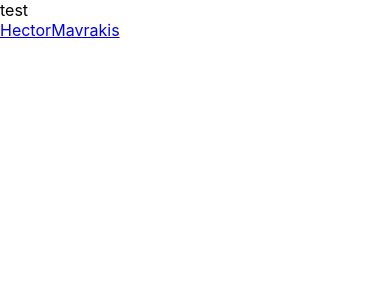
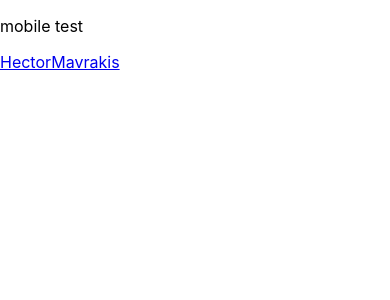
Before and after one commit to Kevin-Vigil/HectorMavrakis, a React (Create React App) app in the folder hector-mav-web/: page / in a window 390 px wide. Shown: the top 300 px of the page. Built offline with nearby package versions, Linux system fonts and the light colour scheme.

Commit message:
created responsiveness using header css

```diff
--- a/hector-mav-web/src/components/Header.css
+++ b/hector-mav-web/src/components/Header.css
@@ -0,0 +1,18 @@
+@media only screen and (max-width: 720px){
+    .header-mobile{
+        display: grid;
+    }
+    .header{
+        display: none;
+    }
+
+}
+
+@media only screen and (min-width: 721px){
+    .header{
+        display: grid;
+    }
+    .header-mobile{
+        display: none;
+    }
+}
--- a/hector-mav-web/src/components/Header.js
+++ b/hector-mav-web/src/components/Header.js
@@ -1,5 +1,6 @@
 import React, { useRef, useState, useEffect } from 'react';
 import {Link} from 'react-router-dom';
+import "./Header.css";
 
 
 
@@ -21,18 +22,33 @@ function Header(){
 
     return(
         <>
-            {mobile? (
-            <MobileHeader/>):(
-            <nav className='header'>
-                <div className='header-container'>
-                    <Link to="/" className='header-logo'>
-                        innerWidth: {mobile.innerWidth} <i className='fab fa-typo3'/>
-                    </Link>
-                </div>
-            </nav>
-            )}
+        <nav className='header-mobile'>
+            <p>
+                mobile test
+            </p>
+        </nav>
+        <nav className='header'>
+            <p>
+                non-mobile test
+            </p>
+        </nav>
         </>
     )
+
+    // return(
+    //     <>
+    //         {mobile? (
+    //         <MobileHeader/>):(
+    //         <nav className='header'>
+    //             <div className='header-container'>
+    //                 <Link to="/" className='header-logo'>
+    //                     innerWidth: {mobile.innerWidth} <i className='fab fa-typo3'/>
+    //                 </Link>
+    //             </div>
+    //         </nav>
+    //         )}
+    //     </>
+    // )
 }
 
 function getMobile() {
```
